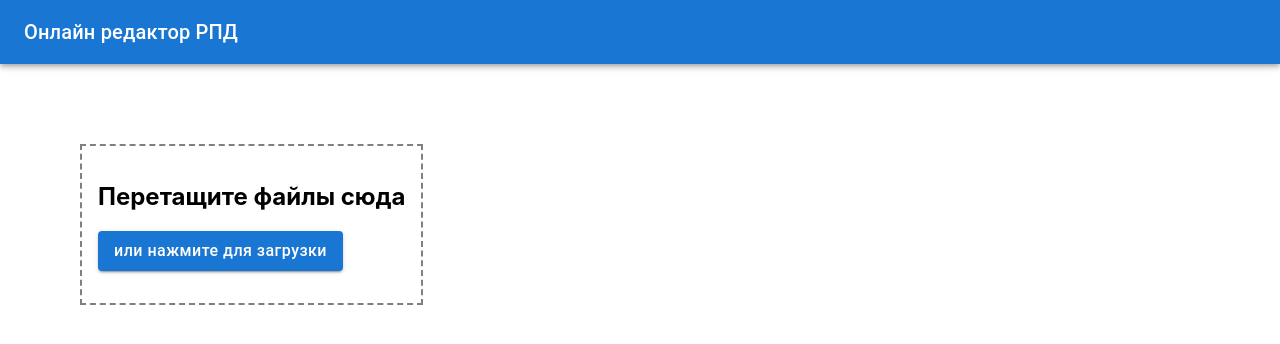
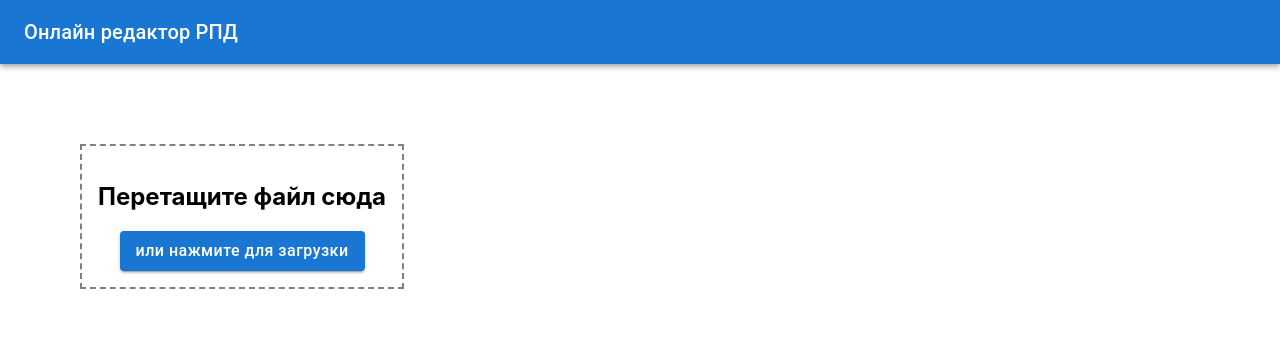
Before and after one commit to ElenaBakova/DWP-Editor, a React (Create React App) app in the folder front/: page / in a window 1280 px wide. Shown: the top 344 px of the page. Built offline with nearby package versions, Linux system fonts and the light colour scheme.

Commit message:
Fixed aligning

```diff
--- a/front/src/App.tsx
+++ b/front/src/App.tsx
@@ -1,26 +1,12 @@
 import React from 'react';
 import {TopBar} from "./components/TopBar";
 import {TextValidationPage} from "./components/TextValidationPage";
-import {Box, Grid} from "@mui/material";
 
 function App() {
     return (
         <div className="container mx-auto p-4 flex justify-center">
             <TopBar/>
-            <Box sx={{
-                display: 'flex',
-                m: 10,
-                p: 2,
-                justifyContent: 'center',
-                width: 'fit-content',
-                '&:hover': {
-                    opacity: [0.9, 0.8, 0.7],
-                },
-                border: '2px dashed grey'
-            }}
-            >
-                <TextValidationPage/>
-            </Box>
+            <TextValidationPage/>
         </div>
     );
 }
--- a/front/src/components/TextValidationPage.tsx
+++ b/front/src/components/TextValidationPage.tsx
@@ -2,6 +2,7 @@ import React from 'react'
 import {DropZone} from "./DropZone";
 import {FileList} from "./FileList";
 import Button from "@mui/material/Button";
+import {Grid} from "@mui/material";
 
 const AcceptedFileType = {Doc: '.docx'};
 
@@ -26,9 +27,23 @@ export const TextValidationPage = React.memo(() => {
     }
 
     return (
-        <div style={{alignContent: "space-around", justifyItems: "center"}}>
+        <Grid container direction="column" sx={{
+            m: 10,
+            p: 2,
+            justifyContent: 'center',
+            alignItems: 'center',
+            width: 'fit-content',
+            '&:hover': {
+                opacity: [0.9, 0.8, 0.7],
+            },
+            border: '2px dashed grey'
+        }}
+        >
             <DropZone onDragStateChange={onDragStateChange} onFilesDrop={onFilesDrop}>
-                <h2>Перетащите файлы сюда</h2>
+                <h2>Перетащите файл сюда</h2>
+
+                <FileList files={files}/>
+            </DropZone>
             <Button
                 variant="contained"
                 component="label"
@@ -37,9 +52,7 @@ export const TextValidationPage = React.memo(() => {
                 или нажмите для загрузки
                 <input ref={fileRef} hidden type="file" accept={acceptedFormats} onChange={handleFileSelect}/>
             </Button>
-                <FileList files={files}/>
-            </DropZone>
-        </div>
+        </Grid>
     )
 })
 
```
Lines whose indentation alone changed are shown as unchanged.
